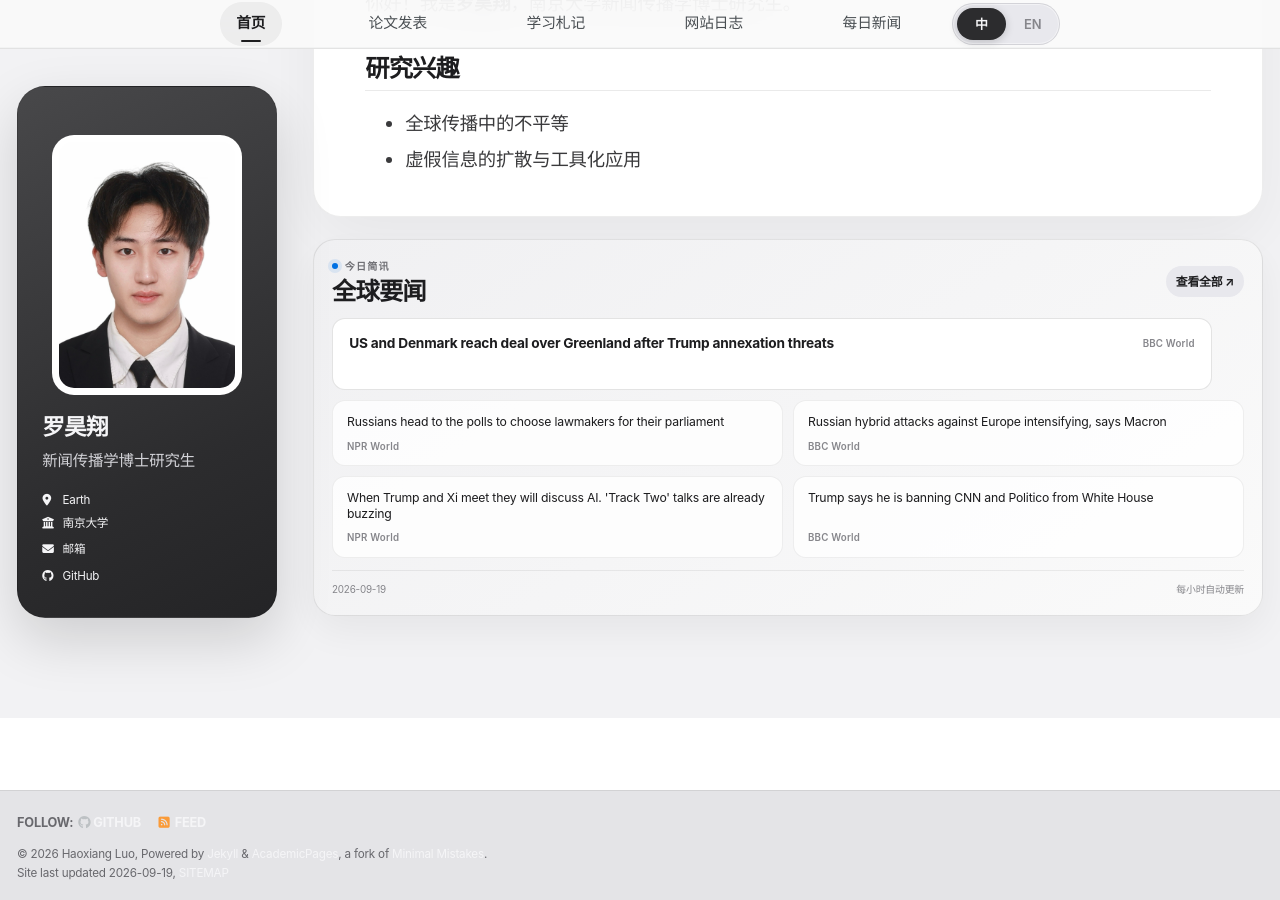
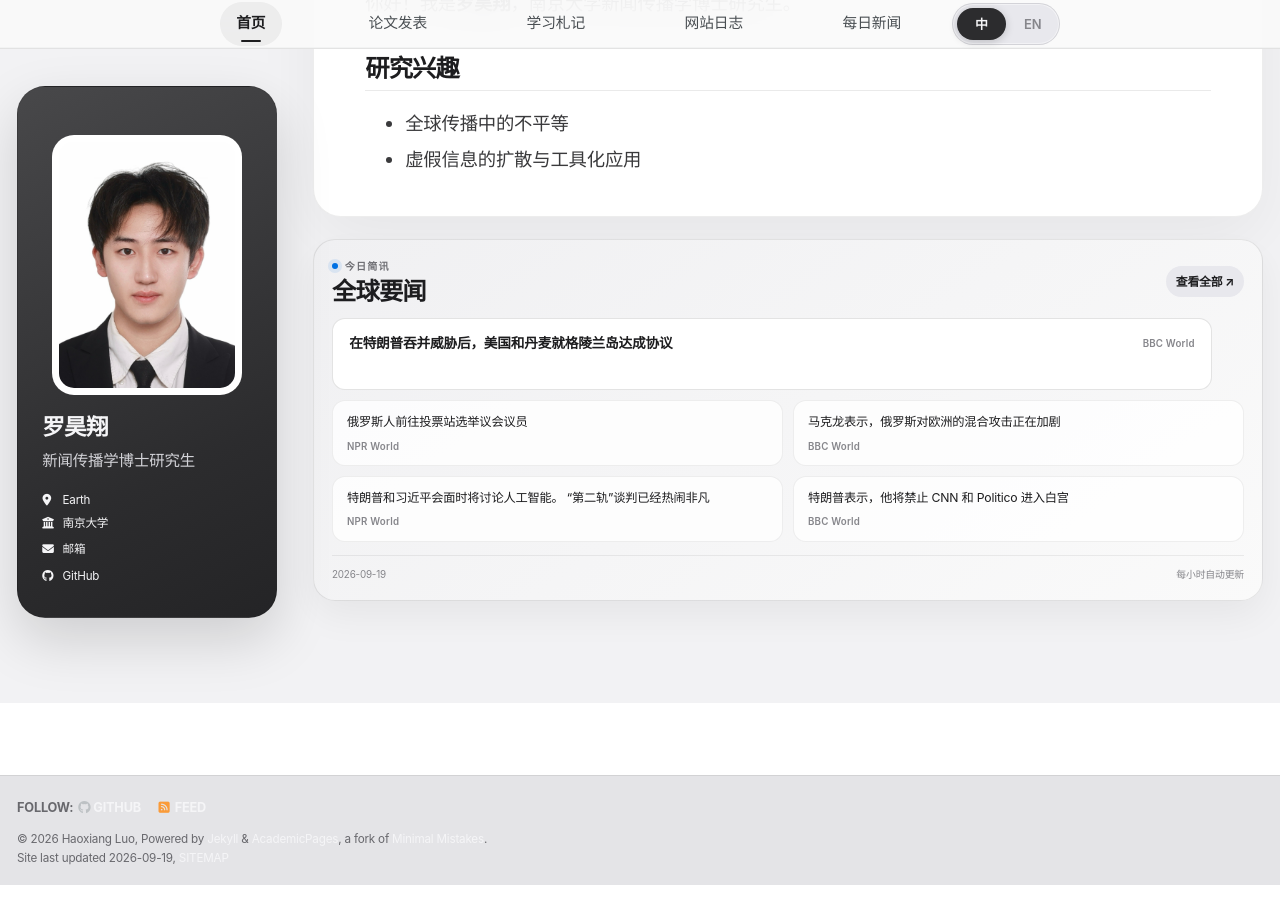
Before and after one commit to HaoxiangLuo/HaoxiangLuo.github.io, a Jekyll site: the page built from _pages/about-zh.md, in a window 1280 px wide and 900 px high, scrolled down 253 px. Built offline with Jekyll 4.4.1, drawn with Linux system fonts in a browser that asks for light colours; a style sheet for code colours, icons or effects is not loaded.

Commit message:
Update daily news 2026-09-19

```diff
--- a/_data/daily_news.json
+++ b/_data/daily_news.json
@@ -1,5 +1,5 @@
 {
-  "updated_at": "2026-09-19T10:23:57+08:00",
+  "updated_at": "2026-09-19T11:23:53+08:00",
   "days": [
     {
       "date": "2026-09-19",
@@ -7,47 +7,56 @@
         {
           "title": "US and Denmark reach deal over Greenland after Trump annexation threats",
           "source": "BBC World",
-          "url": "https://www.bbc.co.uk/news/articles/c63d7lexyym1o?at_medium=RSS&at_campaign=rss"
+          "url": "https://www.bbc.co.uk/news/articles/c63d7lexyym1o?at_medium=RSS&at_campaign=rss",
+          "title_zh": "在特朗普吞并威胁后，美国和丹麦就格陵兰岛达成协议"
         },
         {
           "title": "Russians head to the polls to choose lawmakers for their parliament",
           "source": "NPR World",
-          "url": "https://www.npr.org/2026/09/18/nx-s1-5973249/russians-head-to-the-polls-to-choose-lawmakers-for-their-parliament"
+          "url": "https://www.npr.org/2026/09/18/nx-s1-5973249/russians-head-to-the-polls-to-choose-lawmakers-for-their-parliament",
+          "title_zh": "俄罗斯人前往投票站选举议会议员"
         },
         {
           "title": "Russian hybrid attacks against Europe intensifying, says Macron",
           "source": "BBC World",
-          "url": "https://www.bbc.co.uk/news/articles/cm2dw1w9d3yjo?at_medium=RSS&at_campaign=rss"
+          "url": "https://www.bbc.co.uk/news/articles/cm2dw1w9d3yjo?at_medium=RSS&at_campaign=rss",
+          "title_zh": "马克龙表示，俄罗斯对欧洲的混合攻击正在加剧"
         },
         {
           "title": "When Trump and Xi meet they will discuss AI. 'Track Two' talks are already buzzing",
           "source": "NPR World",
-          "url": "https://www.npr.org/2026/09/18/nx-s1-5971481/trump-xi-meeting-ai-track-two-talks"
+          "url": "https://www.npr.org/2026/09/18/nx-s1-5971481/trump-xi-meeting-ai-track-two-talks",
+          "title_zh": "特朗普和习近平会面时将讨论人工智能。 “第二轨”谈判已经热闹非凡"
         },
         {
           "title": "Trump says he is banning CNN and Politico from White House",
           "source": "BBC World",
-          "url": "https://www.bbc.co.uk/news/articles/c6e30580jqjpo?at_medium=RSS&at_campaign=rss"
+          "url": "https://www.bbc.co.uk/news/articles/c6e30580jqjpo?at_medium=RSS&at_campaign=rss",
+          "title_zh": "特朗普表示，他将禁止 CNN 和 Politico 进入白宫"
         },
         {
           "title": "Syrian regime planned American journalist's kidnapping for weeks",
           "source": "NPR World",
-          "url": "https://www.npr.org/2026/09/18/nx-s1-5974166/assad-austin-tice-kidnapping-bbc-embedded"
+          "url": "https://www.npr.org/2026/09/18/nx-s1-5974166/assad-austin-tice-kidnapping-bbc-embedded",
+          "title_zh": "叙利亚政权策划绑架美国记者数周"
         },
         {
           "title": "Is the Kennedy Center losing 'hundreds of millions of dollars'?",
           "source": "BBC World",
-          "url": "https://www.bbc.co.uk/news/videos/cqy4zw4xr717o?at_medium=RSS&at_campaign=rss"
+          "url": "https://www.bbc.co.uk/news/videos/cqy4zw4xr717o?at_medium=RSS&at_campaign=rss",
+          "title_zh": "肯尼迪中心是否损失了“数亿美元”？"
         },
         {
           "title": "Will even one of the U.N.'s 17 'sustainable development goals' be met by 2030?",
           "source": "NPR World",
-          "url": "https://www.npr.org/2026/09/18/g-s1-143738/united-nations-sustainable-development-goals-hunger-climate-gender"
+          "url": "https://www.npr.org/2026/09/18/g-s1-143738/united-nations-sustainable-development-goals-hunger-climate-gender",
+          "title_zh": "到 2030 年，联合国 17 个“可持续发展目标”之一能否实现？"
         },
         {
           "title": "At least 21 killed after vehicle loaded with explosives rams Pakistan mosque",
           "source": "BBC World",
-          "url": "https://www.bbc.co.uk/news/articles/ckn9wenz8wjwo?at_medium=RSS&at_campaign=rss"
+          "url": "https://www.bbc.co.uk/news/articles/ckn9wenz8wjwo?at_medium=RSS&at_campaign=rss",
+          "title_zh": "巴基斯坦清真寺遭满载炸药车辆冲撞 至少21人死亡"
         }
       ]
     },
```
